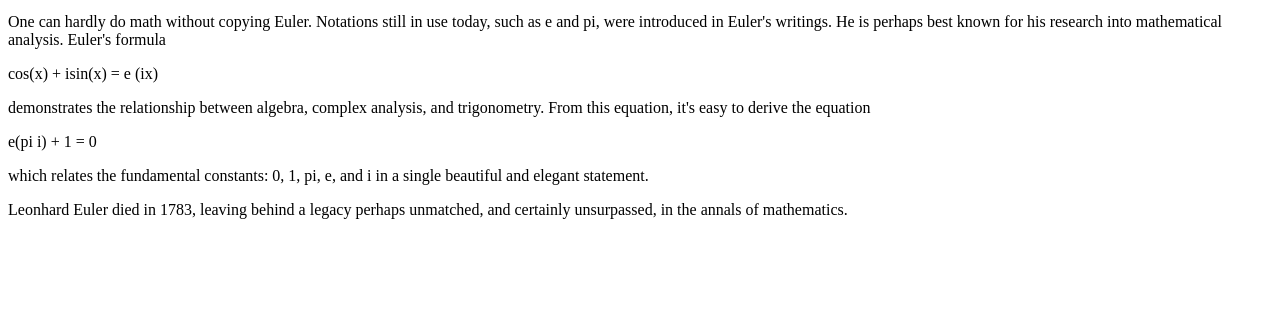
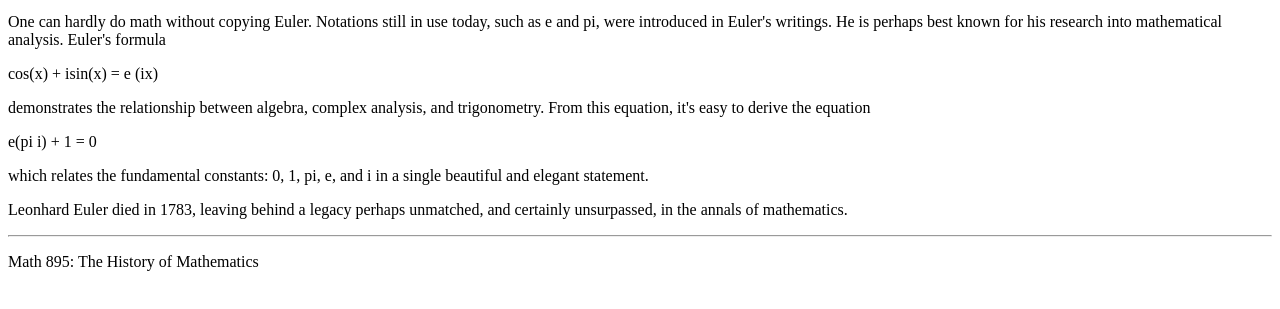
Before and after one commit to wocdat2406/BTTuan1Web, a plain HTML site: page index_bai2a.html in a window 1280 px wide. Shown: the part 357-666 px from the top of the page. Drawn offline with Linux system fonts and the light colour scheme.

Commit message:
Tuan1_Bai2a update index_bai2a.html

```diff
--- a/index_bai2a.html
+++ b/index_bai2a.html
@@ -37,6 +37,10 @@
         <p>
             Leonhard Euler died in 1783, leaving behind a legacy perhaps unmatched, and certainly unsurpassed, in the annals of mathematics.
         </p>
+        <hr>
+        <p>
+        Math 895: The History of Mathematics
+        </p>
     </div>
 </body>
 </html>
```
